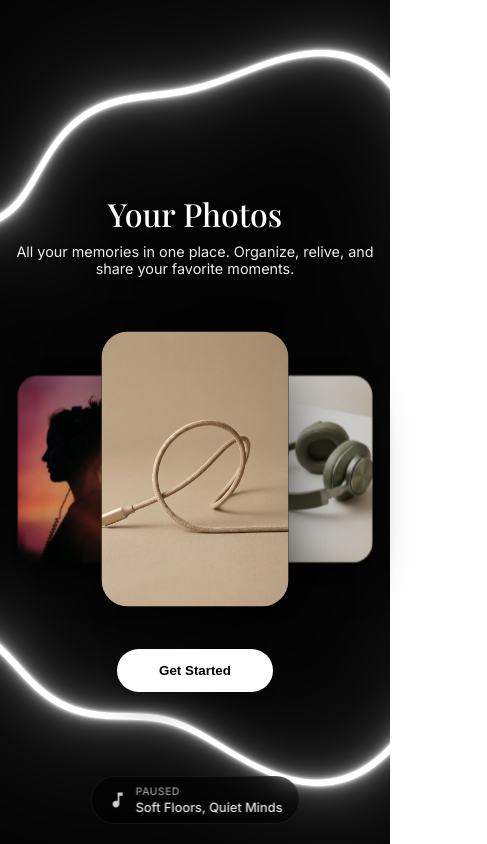
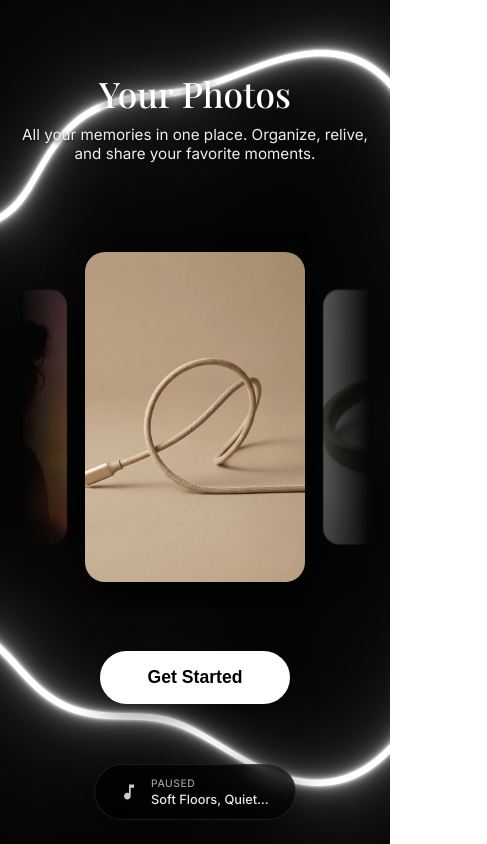
Before and after one commit to Gianlz/Chillin-, a plain HTML site: page index.html in a window 390 px wide. Shown: the whole page, 487 px wide, since content can reach past the window. Drawn offline with nearby package versions, Linux system fonts and the light colour scheme; animation ran at ten frames a second.

Commit message:
fix: responsiveness

```diff
--- a/styles.css
+++ b/styles.css
@@ -290,52 +290,88 @@ button:hover {
 
 @media(max-width: 480px) {
     .container {
-        padding: 80px 16px 40px;
-        /* More top padding for header breathing room */
-        justify-content: center;
+        padding: 60px 20px 100px;
+        min-height: 100vh;
+        justify-content: space-between;
     }
 
     .header {
-        margin-bottom: -20px;
+        margin-top: 10px;
+    }
+
+    h1 {
+        font-size: 2.2em;
+    }
+
+    p {
+        margin-bottom: 20px;
+        font-size: 0.95em;
     }
 
     .carousel {
-        height: 320px;
-        margin-top: 0;
+        height: 380px;
+        width: 100%;
+        margin: 10px 0;
+        -webkit-mask-image: linear-gradient(to right, transparent, black 15%, black 85%, transparent);
+        mask-image: linear-gradient(to right, transparent, black 15%, black 85%, transparent);
     }
 
     .carousel-slide {
-        width: 140px;
-        height: 220px;
+        width: 200px;
+        /* Big, clear cards */
+        height: 300px;
+        border-radius: 20px;
     }
 
     .active {
-        width: 170px;
-        height: 250px;
+        width: 220px;
+        height: 330px;
+        box-shadow: 0 20px 50px -10px rgba(0, 0, 0, 0.9);
+        z-index: 10;
+        transform: scale(1);
     }
 
     .prev {
-        transform: translate(-120px) scale(.85) rotateY(15deg);
+        transform: translate(-105%) scale(0.85) rotateY(15deg);
+        opacity: 0.5;
+        z-index: 1;
     }
 
     .next {
-        transform: translate(120px) scale(.85) rotateY(-15deg);
+        transform: translate(105%) scale(0.85) rotateY(-15deg);
+        opacity: 0.5;
+        z-index: 1;
     }
 
-    /* Stack controls better on small screens */
+    button {
+        padding: 16px 48px;
+        font-size: 1.1em;
+        margin-bottom: 40px;
+        /* Push up from music player */
+    }
+
+    /* Fixed Bottom Center Player */
     .music-player {
-        bottom: 20px;
+        bottom: 24px;
         left: 50%;
         right: auto;
         transform: translateX(-50%);
         width: auto;
+        max-width: 90%;
+        padding: 12px 24px;
+        background: rgba(0, 0, 0, 0.75);
+        border: 1px solid rgba(255, 255, 255, 0.1);
+        gap: 12px;
         justify-content: center;
-        background: rgba(0, 0, 0, 0.6);
-        white-space: nowrap;
+        box-shadow: 0 10px 40px rgba(0, 0, 0, 0.5);
     }
 
     .music-player:hover {
         transform: translateX(-50%) translateY(-2px);
+    }
+
+    .player-track {
+        max-width: 120px;
     }
 }
 
```
